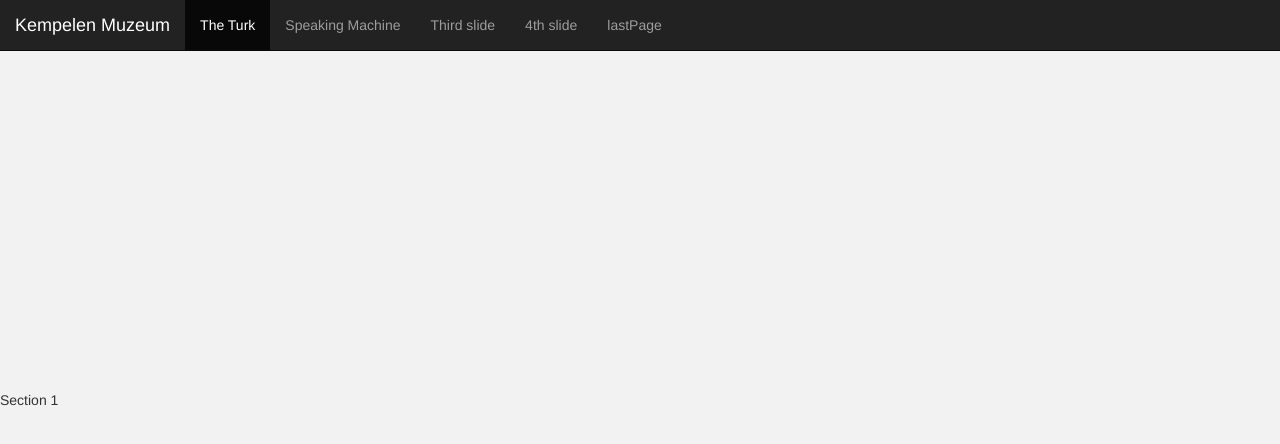
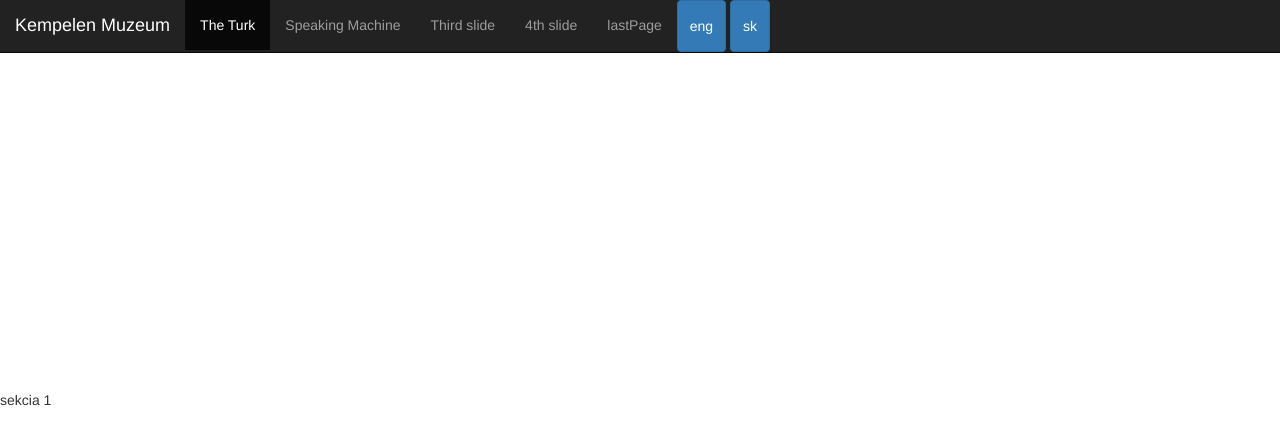
Before and after one commit to PeterHavo/muzeumapp, a website: page index.html in a window 1280 px wide. Drawn offline with Linux system fonts and the light colour scheme.

Commit message:
language mutation

```diff
--- /dev/null
+++ b/3thpart/normalized.css
@@ -0,0 +1,4 @@
+.btn-primary{
+    padding-top: 15px;
+    padding-bottom: 15px;
+}
--- a/index.html
+++ b/index.html
@@ -5,7 +5,9 @@
          <meta charset="UTF-8">
          <meta name="viewport" content="width=device-width, initial-scale=1">
          <!-- Latest compiled and minified CSS -->
+
          <link rel="stylesheet" type="text/css" href="/3thpart/bootstrap.css">
+         <link rel="stylesheet" type="text/css" href="/3thpart/normalized.css">
          <link rel="stylesheet" type="text/css" href="/3thpart/jquery.fullPage.css" />
          <script type="text/javascript" src="/3thpart/jquery-3.2.1.js"></script>
          <script type="text/javascript" src="/3thpart/jquery.fullPage.js"></script>
@@ -26,11 +28,17 @@
                      <li data-menuanchor="4thpage"><a href="#4thpage">4th slide</a></li>
                      <li data-menuanchor="lastPage"><a href="#lastPage">lastPage</a></li>
 
+                     <button class="btn btn-primary">eng</button>
+                     <button id ="sktest" class="btn btn-primary">sk</button>
+
+
+
                 </ul>
             </div>
         </nav>
         <div id="fullpage">
-            <div class="section">Section 1</div>
+            <div id="eng">
+                    <div  class="section">Section 1</div>
                         <div class="section">
                             <div class="slide">Section 2 Slide 1</div>
                             <div class="slide">Section 2 Slide 2</div>
@@ -40,6 +48,18 @@
                     <div class="section">Section 4</div>
                     <div class="section">last page</div>
             </div>
+             <div id="skcontent">
+                    <div  class="section">sekcia 1</div>
+                        <div class="section">
+                            <div class="slide">sekcia 2 Slide 1</div>
+                            <div class="slide">sekcia 2 Slide 2</div>
+                            <div class="slide">sekcia 2 Slide 3</div>
+                        </div>
+                    <div class="section">sekcia 3</div>
+                    <div class="section">sekcia 4</div>
+                    <div class="section">last page</div>
+            </div>
+        </div>
 
 
 
--- a/muzeum.js
+++ b/muzeum.js
@@ -6,19 +6,35 @@
                         anchors: ['firstPage', 'secondPage', '3rdPage', '4thpage', 'lastPage'],
                          menu: '#menu',
                     });
+
+                    $('#eng').hide();
+
+
                 }
-                        var  title = "Kempelen speaking machine";
-                        var content = `<div class="section">${title}
-                                                <div class="jumbotron">
-                                                <h1 class="display-3">${title}</h1>
-                                                <p class="lead">This is a simple hero unit, a simple jumbotron-style component for calling extra attention to featured content or information.</p>
-                                                <hr class="my-4">
-                                                <p>It uses utility classes for typography and spacing to space content out within the larger container.</p>
-                                                <p class="lead">
-                                                    <a class="btn btn-primary btn-lg" href="#" role="button">Learn more</a>
-                                                </p>
-                                                </div>
-                                         </div>`
+                        // var  title = "Kempelen speaking machine";
+                        // var content = `<div class="section">${title}
+                        //                         <div class="jumbotron">
+                        //                         <h1 class="display-3">${title}</h1>
+                        //                         <p class="lead">This is a simple hero unit, a simple jumbotron-style component for calling extra attention to featured content or information.</p>
+                        //                         <hr class="my-4">
+                        //                         <p>It uses utility classes for typography and spacing to space content out within the larger container.</p>
+                        //                         <p class="lead">
+                        //                             <a class="btn btn-primary btn-lg" href="#" role="button">Learn more</a>
+                        //                         </p>
+                        //                         </div>
+                        //                  </div>`
+
+                   // slovak eng traslation
+                   $('button').click(()=>{
+
+                          $('#eng').toggle();})
+
+
+                    $('#sktest').click(()=>{
+
+                        $('#skcontent').show()})
+
+                      init();
 
 
                         // //adding a section dynamically
```
Lines whose indentation alone changed are shown as unchanged.
